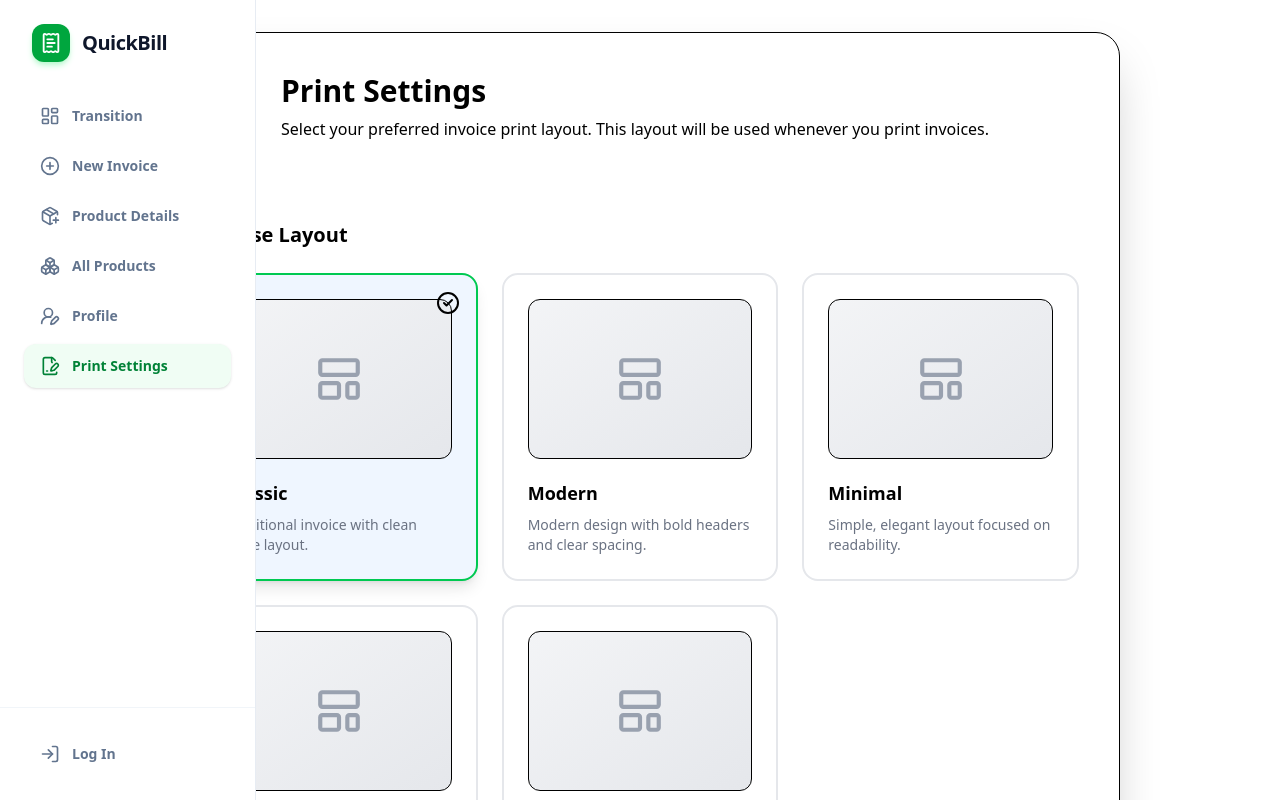
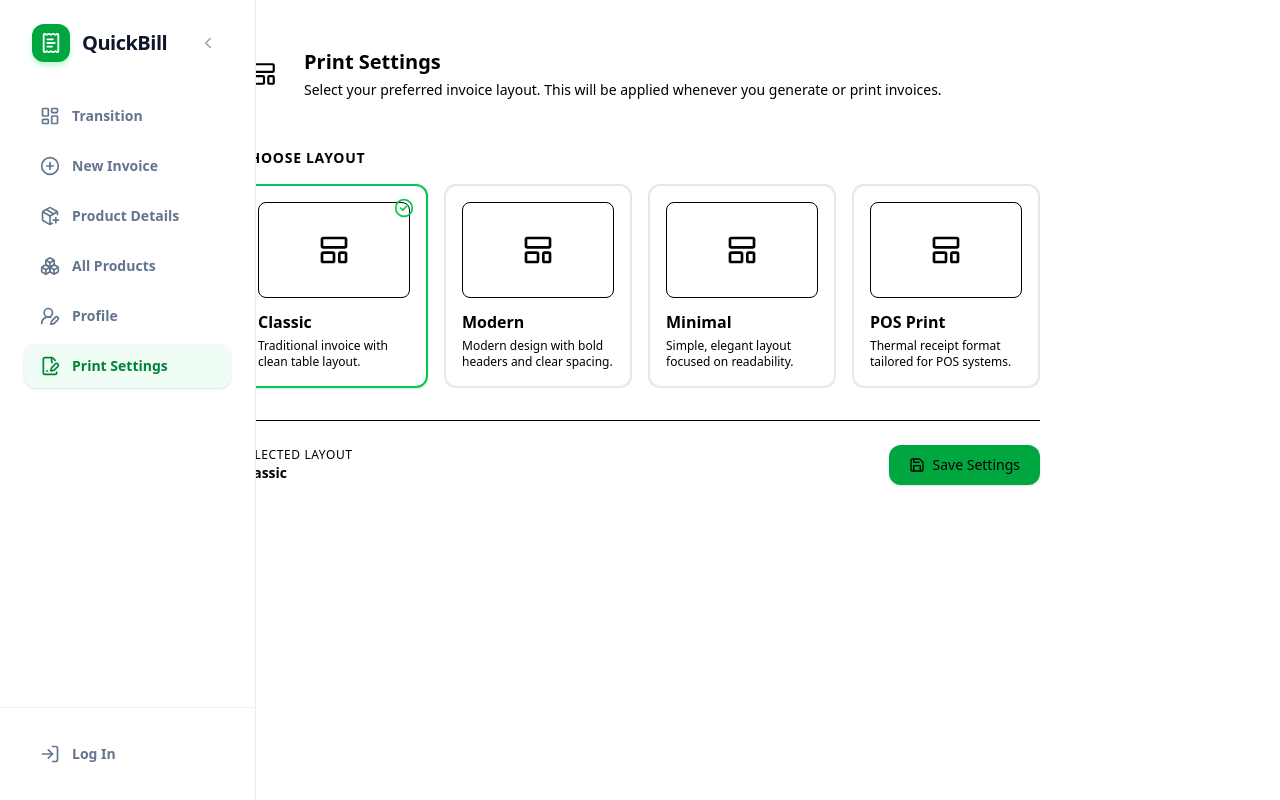
Before and after one commit to NaimuL295/Invoice-app, a Next.js app: page /print-settings in a window 1280 px wide. Shown: the top 800 px of the page. Built offline with nearby package versions, Linux system fonts and the light colour scheme; no server answers.

Commit message:
change nav

```diff
--- a/app/Share/Navbar.tsx
+++ b/app/Share/Navbar.tsx
@@ -1,5 +1,6 @@
 "use client";
 
+import { useState } from "react";
 import Link from "next/link";
 import { usePathname } from "next/navigation";
 import { useSession, signOut } from "next-auth/react";
@@ -13,25 +14,56 @@ import {
   LogOut,
   PackagePlus,
   Boxes,
+  ChevronLeft,
+  ChevronRight,
 } from "lucide-react";
 
 export default function Navbar() {
   const pathname = usePathname();
   const { data: session } = useSession();
   const user = session?.user;
+  const [collapsed, setCollapsed] = useState(false);
 
   return (
     <>
       {/* --- DESKTOP SIDEBAR --- */}
-      <aside className="hidden md:flex flex-col fixed left-0 top-0 h-screen w-64 bg-white border-r border-slate-200/80 z-40">
+      <aside
+        className={`hidden md:flex flex-col fixed left-0 top-0 h-screen bg-white border-r border-slate-200/80 z-40 transition-all duration-200 ${
+          collapsed ? "w-24" : "w-64"
+        }`}
+      >
         <div className="p-6">
-          <div className="flex items-center gap-3 mb-8 px-2">
-            <div className="bg-green-600 p-2 rounded-xl text-white shadow-md shadow-green-200">
+          <div
+            className={`flex items-center mb-8 ${
+              collapsed ? "justify-center px-0" : "gap-3 px-2 justify-between"
+            }`}
+          >
+            <div className="flex items-center gap-3">
+              <div className="bg-green-600 p-2 rounded-xl text-white shadow-md shadow-green-200 shrink-0">
                 <ReceiptText size={22} />
               </div>
-            <span className="text-xl font-bold tracking-tight text-slate-900">
+              {!collapsed && (
+                <span className="text-xl font-bold tracking-tight text-slate-900 whitespace-nowrap">
                   QuickBill
                 </span>
+              )}
+            </div>
+
+            {/* Toggle icon */}
+            <button
+              onClick={() => setCollapsed((c) => !c)}
+              className={`text-slate-400 hover:text-slate-700 hover:bg-slate-50 rounded-lg p-1.5 ${
+                collapsed ? "mt-3" : ""
+              }`}
+              aria-label={collapsed ? "Expand sidebar" : "Collapse sidebar"}
+              title={collapsed ? "Expand sidebar" : "Collapse sidebar"}
+            >
+              {collapsed ? (
+                <ChevronRight size={18} />
+              ) : (
+                <ChevronLeft size={18} />
+              )}
+            </button>
           </div>
 
           <nav className="space-y-1.5">
@@ -40,6 +72,7 @@ export default function Navbar() {
               icon={<LayoutDashboard size={20} />}
               label="Transition"
               active={pathname === "/transition" || pathname === "/"}
+              collapsed={collapsed}
             />
 
             <DesktopNavLink
@@ -47,6 +80,7 @@ export default function Navbar() {
               icon={<PlusCircle size={20} />}
               label="New Invoice"
               active={pathname === "/create"}
+              collapsed={collapsed}
             />
 
             <DesktopNavLink
@@ -54,6 +88,7 @@ export default function Navbar() {
               icon={<PackagePlus size={20} />}
               label="Product Details"
               active={pathname === "/products/create"}
+              collapsed={collapsed}
             />
 
             <DesktopNavLink
@@ -61,6 +96,7 @@ export default function Navbar() {
               icon={<Boxes size={20} />}
               label="All Products"
               active={pathname === "/allproducts"}
+              collapsed={collapsed}
             />
 
             <DesktopNavLink
@@ -68,6 +104,7 @@ export default function Navbar() {
               icon={<UserRoundPen size={20} />}
               label="Profile"
               active={pathname === "/profile"}
+              collapsed={collapsed}
             />
 
             <DesktopNavLink
@@ -75,6 +112,7 @@ export default function Navbar() {
               icon={<FilePenLine size={20} />}
               label="Print Settings"
               active={pathname === "/print-settings"}
+              collapsed={collapsed}
             />
           </nav>
         </div>
@@ -87,20 +125,23 @@ export default function Navbar() {
               icon={<LogIn size={20} />}
               label="Log In"
               active={pathname === "/auth/login"}
+              collapsed={collapsed}
             />
           ) : (
             <button
               onClick={() => signOut({ callbackUrl: "/auth/login" })}
-              className="flex items-center gap-3 px-4 py-3 rounded-xl transition-all font-medium text-slate-500 hover:bg-red-50 hover:text-red-600 w-full text-sm"
+              className={`flex items-center rounded-xl transition-all font-medium text-slate-500 hover:bg-red-50 hover:text-red-600 w-full text-sm ${
+                collapsed ? "justify-center p-3" : "gap-3 px-4 py-3"
+              }`}
+              title={collapsed ? "Log Out" : undefined}
             >
               <LogOut size={20} />
-              Log Out
+              {!collapsed && "Log Out"}
             </button>
           )}
         </div>
       </aside>
 
-      {/* --- MOBILE BOTTOM BAR --- */}
       {/* --- MOBILE BOTTOM BAR --- */}
       <nav className="md:hidden fixed bottom-0 left-0 right-0 bg-white border-t border-slate-200 px-6 py-1 z-50 shadow-lg">
         <ul className="flex justify-between items-center max-w-md mx-auto">
@@ -150,23 +191,28 @@ function DesktopNavLink({
   icon,
   label,
   active,
+  collapsed,
 }: {
   href: string;
   icon: React.ReactNode;
   label: string;
   active: boolean;
+  collapsed: boolean;
 }) {
   return (
     <Link
       href={href}
-      className={`flex items-center gap-3 px-4 py-3 rounded-xl text-sm transition-all font-semibold ${
+      title={collapsed ? label : undefined}
+      className={`flex items-center rounded-xl text-sm transition-all font-semibold ${
+        collapsed ? "justify-center p-3" : "gap-3 px-4 py-3"
+      } ${
         active
           ? "bg-green-50 text-green-700 shadow-sm"
           : "text-slate-500 hover:bg-slate-50 hover:text-slate-900"
       }`}
     >
       {icon}
-      {label}
+      {!collapsed && <span className="whitespace-nowrap">{label}</span>}
     </Link>
   );
 }
--- a/app/components/PrintSettings/LayoutPdf/LayoutFour.tsx
+++ b/app/components/PrintSettings/LayoutPdf/LayoutFour.tsx
@@ -167,7 +167,7 @@ export default function LayoutFour({ title, data }: LayoutProps) {
               {invoiceData.companyEmail}
             </Text>
           ) : null}
-          <Text style={styles.receiptTitle}>{title || "Cash Receipt"}</Text>
+          <Text style={styles.receiptTitle}>{title || "Invoice Details"}</Text>
         </View>
 
         {/* Invoice Metadata */}
--- a/app/layout.tsx
+++ b/app/layout.tsx
@@ -17,10 +17,52 @@ const geistMono = Geist_Mono({
 
 // app/layout.tsx
 export const metadata: Metadata = {
-  title: "QuickBill",
-  description: "Invoice management application",
+  metadataBase: new URL("https://invoice-app-bd.vercel.app"),
+  title: {
+    default: "QuickBill - Free Online Invoice Generator",
+    template: "%s | QuickBill",
+  },
+  description:
+    " Free online invoice generator for freelancers and small businesses in Bangladesh.",
+  keywords: [
+    "invoice",
+    "invoice generator",
+    "invoice app",
+    "Bangladesh invoice",
+    "free invoice maker",
+    "online invoice bangladesh",
+    "quickbill",
+  ],
   icons: {
-    icon: "/invoice.svg",   // ✅ leading slash যোগ করো
+    icon: "/invoice.svg",
+  },
+  openGraph: {
+    title: "QuickBill - Free Online Invoice Generator",
+    description: "Free Online Invoice Generator in Bangladesh",
+    url: "https://invoice-app-bd.vercel.app",
+    siteName: "QuickBill",
+    images: [
+      {
+        url: "/og-image.png",
+        width: 1200,
+        height: 630,
+        alt: "QuickBill",
+      },
+    ],
+    locale: "en_BD",
+    type: "website",
+  },
+  twitter: {
+    card: "summary_large_image",
+    title: "QuickBill",
+    description: "Free Online Invoice Generator in Bangladesh",
+  },
+  robots: {
+    index: true,
+    follow: true,
+  },
+  alternates: {
+    canonical: "https://invoice-app-bd.vercel.app",
   },
 };
 export default function RootLayout({
--- a/app/print-settings/page.tsx
+++ b/app/print-settings/page.tsx
@@ -3,7 +3,7 @@
 import { useState, useEffect } from "react";
 import { getPrintSettings, updatePrintSettings } from "@/app/actions/printSettings";
 import toast from "react-hot-toast";
-import { CheckCircle2, LayoutTemplate, Save } from "lucide-react";
+import { CheckCircle2, LayoutTemplate, Loader2, Save } from "lucide-react";
 
 export interface InvoiceLayout {
   id: string;
@@ -29,15 +29,11 @@ export const layouts: InvoiceLayout[] = [
   },
   {
     id: "4",
-    title: "POS Print", // 🟩 Extra trailing space removed & clean label
+    title: "POS Print",
     description: "Thermal receipt format tailored for POS systems.",
   },
-  {
-    id: "5",
-    title: "Compact",
-    description: "Dense structure optimized for saving paper and space.",
-  },
 ];
+
 export default function PrintSettings() {
   const [layout, setLayout] = useState("1");
   const [loading, setLoading] = useState(true);
@@ -61,7 +57,6 @@ export default function PrintSettings() {
 
   const handleSave = async () => {
     setIsSaving(true);
-
     const loadingToast = toast.loading("Saving settings...");
 
     try {
@@ -81,112 +76,100 @@ export default function PrintSettings() {
 
   if (loading) {
     return (
-      <div className="h-[450px] flex items-center justify-center">
-        <div className="animate-pulse text-lg font-medium ">
-          Loading Settings...
-        </div>
+      <div className="h-[350px] flex items-center justify-center">
+        <Loader2 size={24} className="animate-spin text-green-500" />
       </div>
     );
   }
 
   return (
-    <div className="max-w-5xl mx-auto p-8">
-      <div className="rounded-3xl overflow-hidden border  shadow-2xl">
+    <div className="max-w-4xl mx-auto p-4 sm:p-6">
+      <div className="rounded-2xl   p-6">
 
         {/* Header */}
-
-        <div className="  px-10 py-10 ">
-          <div className="flex items-center gap-4">
-            <div className="h-16 w-16 rounded-2xl  flex items-center justify-center">
-              <LayoutTemplate size={34} />
+        <div className="flex items-center gap-4 mb-6 pb-6  ">
+          <div className="h-12 w-12 rounded-xl b flex items-center justify-center shrink-0">
+            <LayoutTemplate size={26} />
           </div>
 
           <div>
-              <h1 className="text-3xl font-bold">
+            <h1 className="text-xl font-bold ">
               Print Settings
             </h1>
-
-              <p className="mt-2 ">
-                Select your preferred invoice print layout. This layout
-                will be used whenever you print invoices.
+            <p className="text-sm  mt-1">
+              Select your preferred invoice layout. This will be applied whenever you generate or print invoices.
             </p>
-            </div>
           </div>
         </div>
 
         {/* Body */}
-
-        <div className="p-10">
-
-          <h2 className="text-xl font-semibold mb-6">
+        <div className="space-y-4">
+          <h2 className="text-sm font-semibold uppercase tracking-wider ">
             Choose Layout
           </h2>
 
-          <div className="grid md:grid-cols-3 gap-6">
-
+          <div className="grid grid-cols-1 sm:grid-cols-2 lg:grid-cols-4 gap-4">
             {layouts.map((item) => (
               <button
                 key={item.id}
+                type="button"
                 onClick={() => setLayout(item.id)}
-                className={`relative rounded-2xl border-2 p-6 transition-all duration-300 text-left hover:scale-[1.02]
-
-                ${layout === item.id
-                    ? "border-green-500 bg-blue-50  shadow-lg"
-                    : "border-gray-200 dark:border-gray-700 hover:border-blue-400"
-                  }
-                `}
+                className={`relative rounded-xl border-2 p-4 transition-all duration-200 text-left flex flex-col justify-between hover:scale-[1.01] ${
+                  layout === item.id
+                    ? "border-green-500  shadow-sm"
+                    : "border-gray-200  hover:border-green-300 dark:hover:border-green-800 "
+                }`}
               >
                 {layout === item.id && (
                   <CheckCircle2
-                    className="absolute top-4 right-4 "
-                    size={24}
+                    className="absolute top-3 right-3 text-green-500"
+                    size={20}
                   />
                 )}
 
-                <div className="h-40 rounded-xl border bg-gradient-to-br from-gray-100 to-gray-200 dark:from-gray-800 dark:to-gray-700 flex items-center justify-center mb-5">
-                  <LayoutTemplate size={50} className="text-gray-400" />
+                <div>
+                  <div className="h-24 rounded-lg border
+                   flex items-center justify-center mb-3">
+                    <LayoutTemplate size={32} className="" />
                   </div>
 
-                <h3 className="font-bold text-lg">
+                  <h3 className="font-semibold text-base ">
                     {item.title}
                   </h3>
 
-                <p className="mt-2 text-sm text-gray-500">
+                  <p className="mt-1 text-xs t line-clamp-2">
                     {item.description}
                   </p>
+                </div>
               </button>
             ))}
           </div>
 
           {/* Footer */}
-
-          <div className="mt-10 flex justify-between items-center border-t pt-8">
-
+          <div className="mt-8 flex items-center justify-between border-t  pt-6">
             <div>
-              <p className="font-medium">
+              <p className="text-xs  uppercase tracking-wider font-medium">
                 Selected Layout
               </p>
-
-              <p className="text-sm text-gray-500">
-                {
-                  layouts.find((x) => x.id === layout)?.title
-                }
+              <p className="text-sm font-semibold ">
+                {layouts.find((x) => x.id === layout)?.title}
               </p>
             </div>
 
             <button
               onClick={handleSave}
               disabled={isSaving}
-              className="flex items-center gap-2 rounded-xl bg-green-500 text-white  px-8 py-3  font-semibold hover:bg-green-600 disabled:opacity-60 transition"
+              className="inline-flex items-center gap-2 rounded-xl bg-green-600 hover:bg-green-700  px-5 py-2.5 text-sm font-medium transition disabled:opacity-50 shadow-sm active:scale-[0.98]"
             >
-              <Save size={18} />
+              {isSaving ? (
+                <Loader2 size={16} className="animate-spin" />
+              ) : (
+                <Save size={16} />
+              )}
               {isSaving ? "Saving..." : "Save Settings"}
             </button>
-
           </div>
-
         </div>
-
       </div>
     </div>
   );
```
Also changed, not shown: app/products/create/page.tsx (+41 -5 lines), app/robots.ts (added, +12 -0 lines), app/sitemap.ts (added, +26 -0 lines), public/og-image.png (added). Lines whose indentation alone changed are shown as unchanged.
